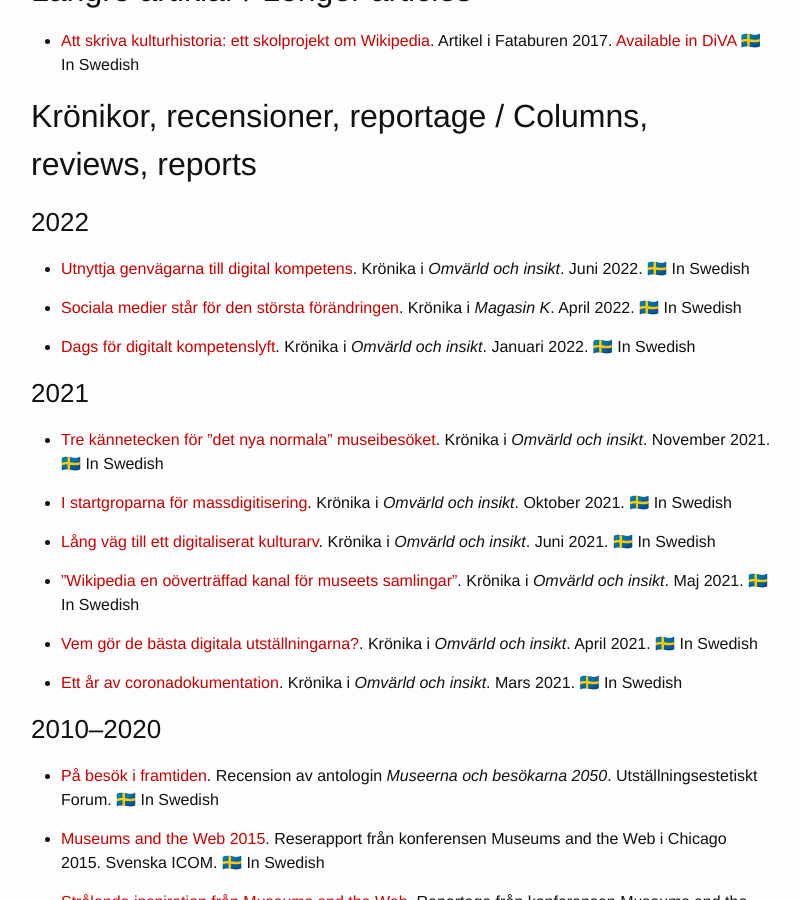
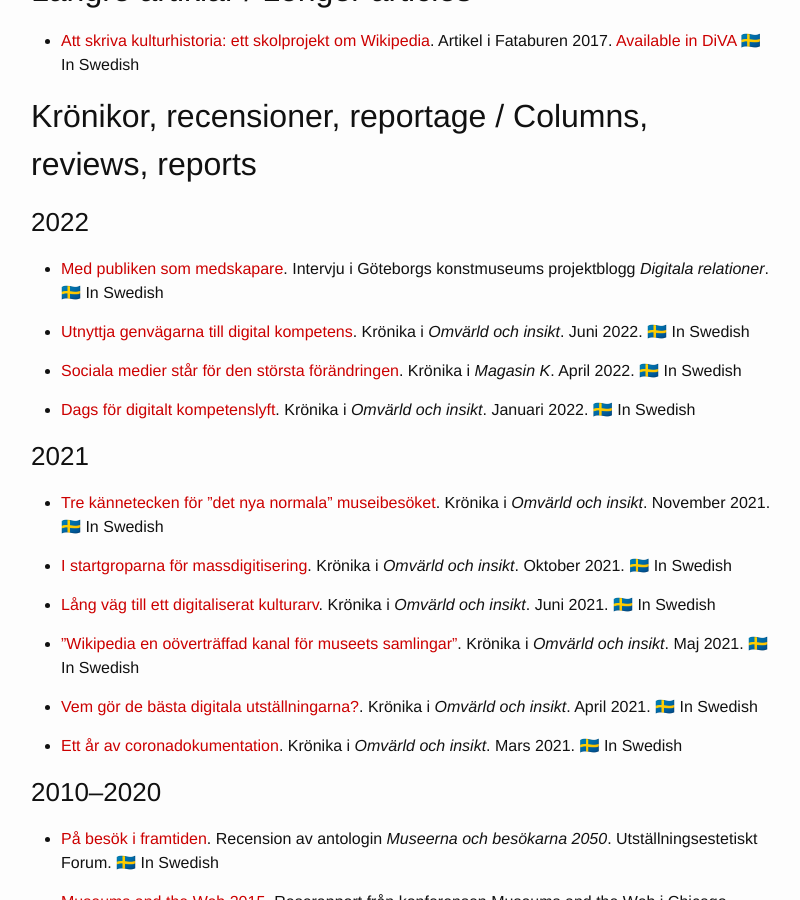
Before and after one commit to Ambrosiani/blogtest, a Jekyll site: the page built from publications.md, in a window 1280 px wide and 900 px high, scrolled down 606 px. Shown: the whole window, without its empty margins (239-1039 px from the left). Built offline with Jekyll 4.4.1, drawn with Linux system fonts in a browser that asks for light colours.

Commit message:
Update publications.md

```diff
--- a/publications.md
+++ b/publications.md
@@ -27,6 +27,8 @@ Published papers, editorials, reviews etc.
 ## Krönikor, recensioner, reportage / Columns, reviews, reports
 
 ### 2022
+
+* [Med publiken som medskapare](https://goteborgskonstmuseum.se/forskning/digitala-relationer/med-publiken-som-medskapare/). Intervju i Göteborgs konstmuseums projektblogg *Digitala relationer*. 🇸🇪 In Swedish
 
 * [Utnyttja genvägarna till digital kompetens](https://www.raa.se/omvarld-och-insikt/utnyttja-genvagarna-till-digital-kompetens/). Krönika i *Omvärld och insikt*. Juni 2022. 🇸🇪 In Swedish
 
```
